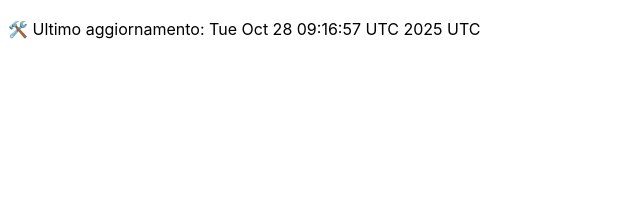
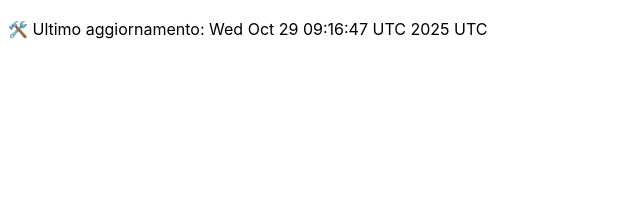
Before and after one commit to DanteTrb/DanteTrb.github.io, a Jekyll site: the page built from badges.md, in a window 1280 px wide. Shown: the top 213 px of the page, without its empty margins (0-640 px from the left). Built offline with Jekyll 4.4.1, drawn with Linux system fonts in a browser that asks for light colours; our own code applies the rules of GitHub Pages for plain Markdown files.

Commit message:
🛠️ Aggiornamento automatico badge

```diff
--- a/badges.md
+++ b/badges.md
@@ -1 +1 @@
-🛠️ Ultimo aggiornamento: Tue Oct 28 09:16:57 UTC 2025 UTC
+🛠️ Ultimo aggiornamento: Wed Oct 29 09:16:47 UTC 2025 UTC
```
